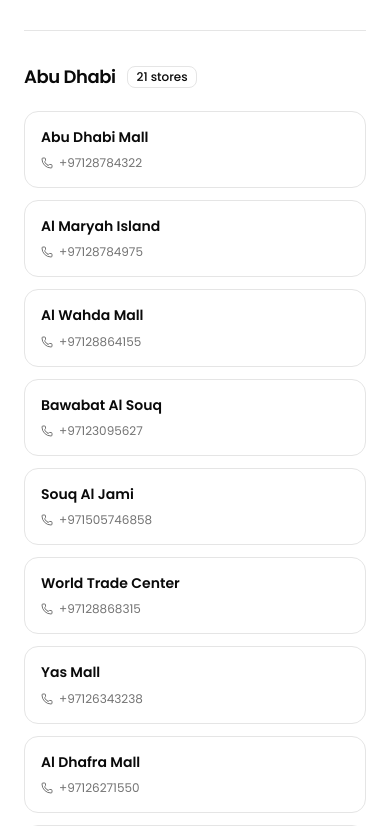
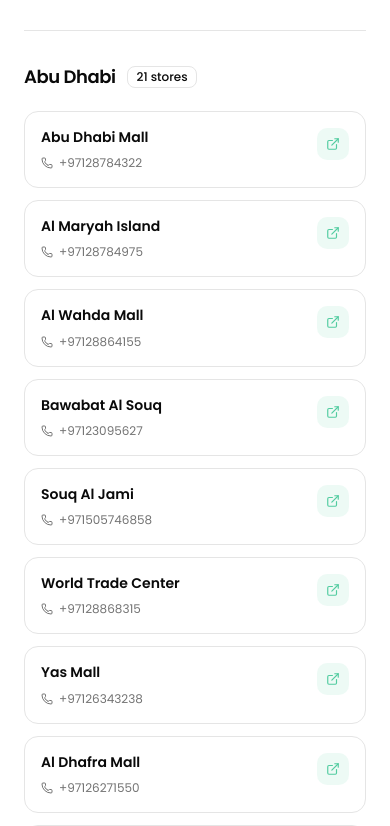
Before and after one commit to mumusocommerce-byte/mumuso, a Next.js app: page /contact in a window 390 px wide. Shown: the part 1028-1854 px from the top of the page. Built offline with nearby package versions, Linux system fonts and the light colour scheme; no server answers.

Commit message:
maps visible

```diff
--- a/src/app/contact/page.tsx
+++ b/src/app/contact/page.tsx
@@ -247,7 +247,7 @@
                                                     href={`https://www.google.com/maps/search/Mumuso+${encodeURIComponent(store.mall)}+${encodeURIComponent(store.emirate)}+UAE`}
                                                     target="_blank"
                                                     rel="noopener noreferrer"
-                                                    className="h-8 w-8 rounded-lg bg-primary/10 flex items-center justify-center shrink-0 opacity-0 group-hover:opacity-100 transition-opacity"
+                                                    className="h-8 w-8 rounded-lg bg-primary/10 flex items-center justify-center shrink-0 opacity-100 md:opacity-0 md:group-hover:opacity-100 transition-opacity"
                                                     title="Open in Google Maps"
                                                 >
                                                     <ExternalLink className="h-3.5 w-3.5 text-primary" />
```
